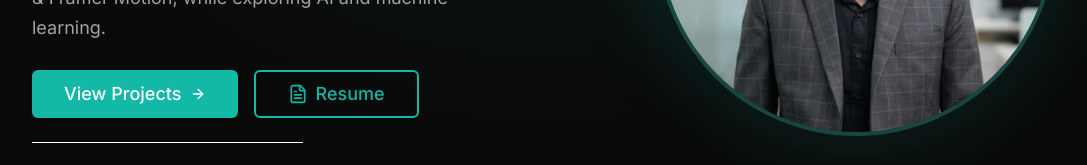
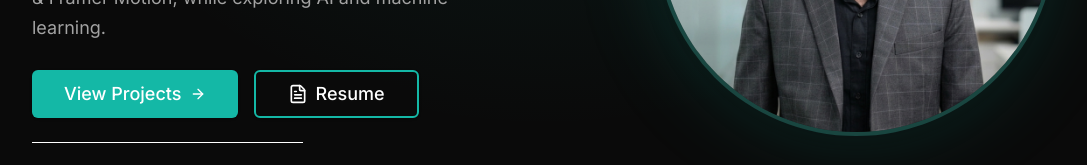
Before and after one commit to asmaraf/abu-saleh-portfolio, a Next.js app: page / in a window 1280 px wide. Shown: the part 458-623 px from the top of the page, without its empty margins (96-1183 px from the left). Built offline with nearby package versions, Linux system fonts and the light colour scheme.

Commit message:
style(resume): make resume button text and icon white

```diff
--- a/src/components/ResumeButton.tsx
+++ b/src/components/ResumeButton.tsx
@@ -67,7 +67,7 @@ export function ResumeButton({ className = "" }: ResumeButtonProps) {
       onMouseLeave={handleMouseLeave}
       onMouseDown={handleMouseDown}
       onMouseUp={handleMouseUp}
-      className={`inline-flex items-center justify-center rounded-md font-medium h-12 px-8 text-lg border-2 border-primary text-primary bg-background/50 hover:bg-primary/10 hover:border-primary shadow-sm hover:shadow-lg hover:shadow-primary/15 transition-colors focus-visible:outline-none focus-visible:ring-2 focus-visible:ring-primary select-none cursor-pointer ${className}`}
+      className={`inline-flex items-center justify-center rounded-md font-medium h-12 px-8 text-lg border-2 border-primary text-foreground bg-background/50 hover:bg-primary/10 hover:border-primary shadow-sm hover:shadow-lg hover:shadow-primary/15 transition-colors focus-visible:outline-none focus-visible:ring-2 focus-visible:ring-primary select-none cursor-pointer ${className}`}
     >
       <FileText className="mr-2 w-5 h-5 shrink-0" />
       <span>Resume</span>
```
